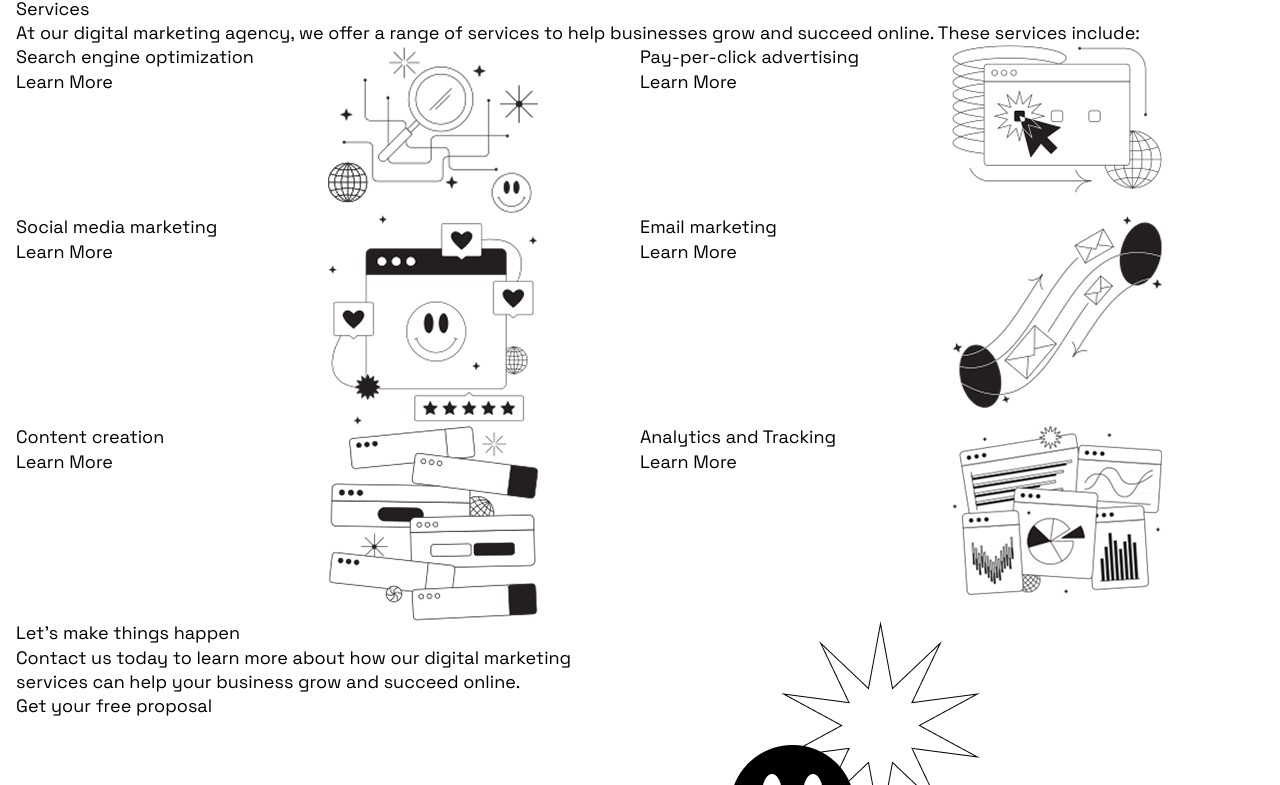
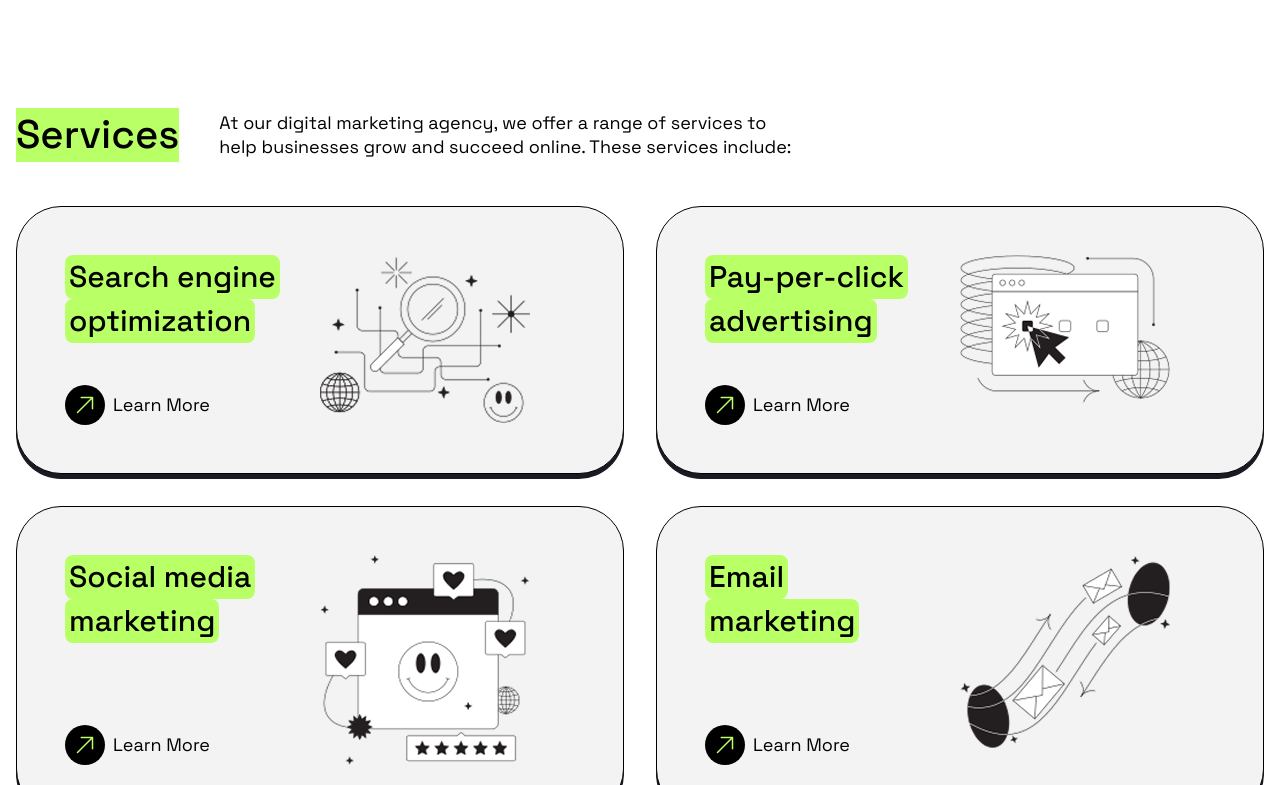
Before and after one commit to bishalp68/lp-tw, a website: page index.html in a window 1280 px wide. Shown: the part 944-1729 px from the top of the page. Drawn offline with nearby package versions, Linux system fonts and the light colour scheme; files that its build step writes are made by us from their sources.

Commit message:
Update services
Added icons and updated the services block

```diff
--- a/index.html
+++ b/index.html
@@ -42,7 +42,8 @@
         <div class="container">
           <div class="row items-center">
             <div class="col basis-1/2">
-              <div class="max-w-[33.1875rem] [&_h1]:text-6xl [&_h1]:font-medium [&_h1]:leading-[1.25] [&_h1]:[text-shadow:0px_4px_4px_rgba(0,0,0,0.25)] [&_h1]:mb-5">
+              <div
+                class="max-w-[33.1875rem] [&_h1]:text-6xl [&_h1]:font-medium [&_h1]:leading-[1.25] [&_h1]:[text-shadow:0px_4px_4px_rgba(0,0,0,0.25)] [&_h1]:mb-5">
                 <h1>Navigating the digital landscape for success</h1>
                 <p>Our digital marketing agency helps businesses grow and succeed online through a range of services
                   including SEO, PPC, social media marketing, and content creation.</p>
@@ -55,7 +56,7 @@
           </div>
         </div><!-- /.container -->
       </section><!-- /.banner -->
-      <section class="logo-block">
+      <section class="logo-block py-12">
         <div class="container">
           <div class="slick logo-slider">
             <div class="logo-slider__item">
@@ -79,74 +80,94 @@
           </div>
         </div>
       </section><!-- /.logo-slider -->
-      <section class="services">
+      <section class="services py-16">
         <div class="container">
-          <div class="sevices-header">
+          <div class="sevices-header inline-heading">
             <h2>Services</h2>
-            <p>At our digital marketing agency, we offer a range of services to help businesses grow and succeed online.
+            <p>At our digital marketing agency, we offer a range of services to <br> help businesses grow and succeed
+              online.
               These services include:</p>
           </div><!-- /.sevices-header -->
-          <div class="flex flex-wrap">
-            <div class="basis-1/2">
+          <div class="row [&_.col]:mb-8">
+            <div class="col basis-1/2">
               <div class="card-cta flex">
-                <div class="basis-1/2">
-                  <h3>Search engine optimization </h3>
-                  <a href="#"><i class="icon-slanted-arrow"></i>Learn More</a>
+                <div class="card-cta__content basis-1/2">
+                  <h3><span>Search engine</span> <span>optimization</span> </h3>
+                  <a href="#"><svg xmlns="http://www.w3.org/2000/svg" fill="none" viewBox="0 0 24 24" stroke-width="1.5"
+                      stroke="currentColor" class="size-6">
+                      <path stroke-linecap="round" stroke-linejoin="round" d="m4.5 19.5 15-15m0 0H8.25m11.25 0v11.25" />
+                    </svg>
+                    Learn More</a>
                 </div><!-- /.basis-1/2 -->
                 <div class="basis-1/2">
                   <img src="./src/images/seo.png" alt="SEO Image">
                 </div><!-- /.basis-1/2 -->
               </div>
             </div><!-- /.basis-1/2 -->
-            <div class="basis-1/2">
+            <div class="col basis-1/2">
               <div class="card-cta flex">
-                <div class="basis-1/2">
-                  <h3>Pay-per-click advertising</h3>
-                  <a href="#"><i class="icon-slanted-arrow"></i>Learn More</a>
+                <div class="card-cta__content basis-1/2">
+                  <h3><span>Pay-per-click</span> <span>advertising</span></h3>
+                  <a href="#"><svg xmlns="http://www.w3.org/2000/svg" fill="none" viewBox="0 0 24 24" stroke-width="1.5"
+                      stroke="currentColor" class="size-6">
+                      <path stroke-linecap="round" stroke-linejoin="round" d="m4.5 19.5 15-15m0 0H8.25m11.25 0v11.25" />
+                    </svg>Learn More</a>
                 </div><!-- /.basis-1/2 -->
                 <div class="basis-1/2">
                   <img src="./src/images/ppc.png" alt="PPC Image">
                 </div><!-- /.basis-1/2 -->
               </div>
             </div><!-- /.basis-1/2 -->
-            <div class="basis-1/2">
+            <div class="col basis-1/2">
               <div class="card-cta flex">
-                <div class="basis-1/2">
-                  <h3>Social media marketing</h3>
-                  <a href="#"><i class="icon-slanted-arrow"></i>Learn More</a>
+                <div class="card-cta__content basis-1/2">
+                  <h3><span>Social media</span> <span>marketing</span></h3>
+                  <a href="#"><svg xmlns="http://www.w3.org/2000/svg" fill="none" viewBox="0 0 24 24" stroke-width="1.5"
+                      stroke="currentColor" class="size-6">
+                      <path stroke-linecap="round" stroke-linejoin="round" d="m4.5 19.5 15-15m0 0H8.25m11.25 0v11.25" />
+                    </svg>Learn More</a>
                 </div><!-- /.basis-1/2 -->
                 <div class="basis-1/2">
                   <img src="./src/images/social-media.png" alt="Social Media Image">
                 </div><!-- /.basis-1/2 -->
               </div>
             </div><!-- /.basis-1/2 -->
-            <div class="basis-1/2">
+            <div class="col basis-1/2">
               <div class="card-cta flex">
-                <div class="basis-1/2">
-                  <h3>Email marketing</h3>
-                  <a href="#"><i class="icon-slanted-arrow"></i>Learn More</a>
+                <div class="card-cta__content basis-1/2">
+                  <h3><span>Email</span> <br><span>marketing</span></h3>
+                  <a href="#"><svg xmlns="http://www.w3.org/2000/svg" fill="none" viewBox="0 0 24 24" stroke-width="1.5"
+                      stroke="currentColor" class="size-6">
+                      <path stroke-linecap="round" stroke-linejoin="round" d="m4.5 19.5 15-15m0 0H8.25m11.25 0v11.25" />
+                    </svg>Learn More</a>
                 </div><!-- /.basis-1/2 -->
                 <div class="basis-1/2">
                   <img src="./src/images/email-marketing.png" alt="Email Marketing Image">
                 </div><!-- /.basis-1/2 -->
               </div>
             </div><!-- /.basis-1/2 -->
-            <div class="basis-1/2">
+            <div class="col basis-1/2">
               <div class="card-cta flex">
-                <div class="basis-1/2">
-                  <h3>Content creation</h3>
-                  <a href="#"><i class="icon-slanted-arrow"></i>Learn More</a>
+                <div class="card-cta__content basis-1/2">
+                  <h3><span>Content</span><br> <span>creation</span></h3>
+                  <a href="#"><svg xmlns="http://www.w3.org/2000/svg" fill="none" viewBox="0 0 24 24" stroke-width="1.5"
+                      stroke="currentColor" class="size-6">
+                      <path stroke-linecap="round" stroke-linejoin="round" d="m4.5 19.5 15-15m0 0H8.25m11.25 0v11.25" />
+                    </svg>Learn More</a>
                 </div><!-- /.basis-1/2 -->
                 <div class="basis-1/2">
                   <img src="./src/images/content-creation.png" alt="Content Creation Image">
                 </div><!-- /.basis-1/2 -->
               </div>
             </div><!-- /.basis-1/2 -->
-            <div class="basis-1/2">
+            <div class="col basis-1/2">
               <div class="card-cta flex">
-                <div class="basis-1/2">
-                  <h3>Analytics and Tracking</h3>
-                  <a href="#"><i class="icon-slanted-arrow"></i>Learn More</a>
+                <div class="card-cta__content basis-1/2">
+                  <h3><span>Analytics and</span><br>  <span>Tracking</span></h3>
+                  <a href="#"><svg xmlns="http://www.w3.org/2000/svg" fill="none" viewBox="0 0 24 24" stroke-width="1.5"
+                      stroke="currentColor" class="size-6">
+                      <path stroke-linecap="round" stroke-linejoin="round" d="m4.5 19.5 15-15m0 0H8.25m11.25 0v11.25" />
+                    </svg>Learn More</a>
                 </div><!-- /.basis-1/2 -->
                 <div class="basis-1/2">
                   <img src="./src/images/analytics.png" alt="Analytics Image">
--- a/src/input.css
+++ b/src/input.css
@@ -10,9 +10,27 @@
     .container {
         @apply !max-w-[1280px] px-4 mx-auto;
     }
+
+    h1,h2,h3,h4,h5,h6 {
+        @apply font-medium;
+    }
+
+    h1 {
+        @apply text-6xl;
+    }
+
+    h2 {
+        @apply text-[2.5rem];
+    }
+
+    h3 {
+        @apply text-3xl;
+    }
 }
 
 @layer components {
+
+    /* Buttons */
     .btn {
         @apply bg-white text-xl min-w-60 py-4 px-5 text-center inline-flex justify-center items-center border border-black rounded-xl transition-all hover:bg-primary hover:text-black;
     }
@@ -21,6 +39,7 @@
         @apply bg-secondary text-white;
     }
 
+    /* Flex */
     .row {
         @apply flex flex-wrap -mx-4;
     }
@@ -29,8 +48,9 @@
         @apply px-4;
     }
 
+    /* Slick Slider */
     .slick-slider {
-        @apply px-10;
+        @apply px-10 relative;
     }
 
     .slick-track {
@@ -40,4 +60,35 @@
     .slick-slide {
         @apply flex-shrink-0 border border-black rounded-xl overflow-hidden p-4 mx-3;
     }
+
+    .slick-prev, .slick-next {
+        @apply absolute top-1/2 -translate-y-1/2 z-10 w-10 h-10 bg-white text-black rounded-full flex items-center justify-center;
+    }
+
+    .slick-prev {
+        @apply left-0;
+    }
+
+    .slick-next {
+        @apply right-0;
+    }
+
+    /* Headings */
+    .inline-heading {
+        @apply flex items-center [&_h2]:inline-block [&_h2]:bg-primary [&_h2]:mr-10 mb-11;
+    }
+
+    /* Cards */
+
+    .card-cta {
+        @apply bg-tertiary border border-black rounded-[2.8125rem] h-full p-12 shadow-[0_5px_0_0_#191A23] [&_h3]:mb-4 [&_h3]:text-[1.875rem] [&_h3_span]:inline-block [&_h3_span]:bg-primary [&_h3_span]:p-1 [&_h3_span]:rounded-lg transition-all [&_h3_span]:transition-all hover:bg-primary [&:hover_h3_span]:bg-white;
+    }
+
+    .card-cta__content {
+        @apply flex flex-col h-full;
+    }
+
+    .card-cta a {
+        @apply inline-flex items-center mt-auto [&_svg]:bg-black [&_svg]:text-primary [&_svg]:rounded-full [&_svg]:p-2 [&_svg]:w-10 [&_svg]:h-10 [&_svg]:mr-2;
+    }
 }
--- a/tailwind.config.js
+++ b/tailwind.config.js
@@ -9,6 +9,7 @@ module.exports = {
             colors: {
                 primary: '#B9FF66',
                 secondary: '#191A23',
+                tertiary: '#f3f3f3',
                 dark: {
                     100: '#1f2937',
                     200: '#111827',
```
